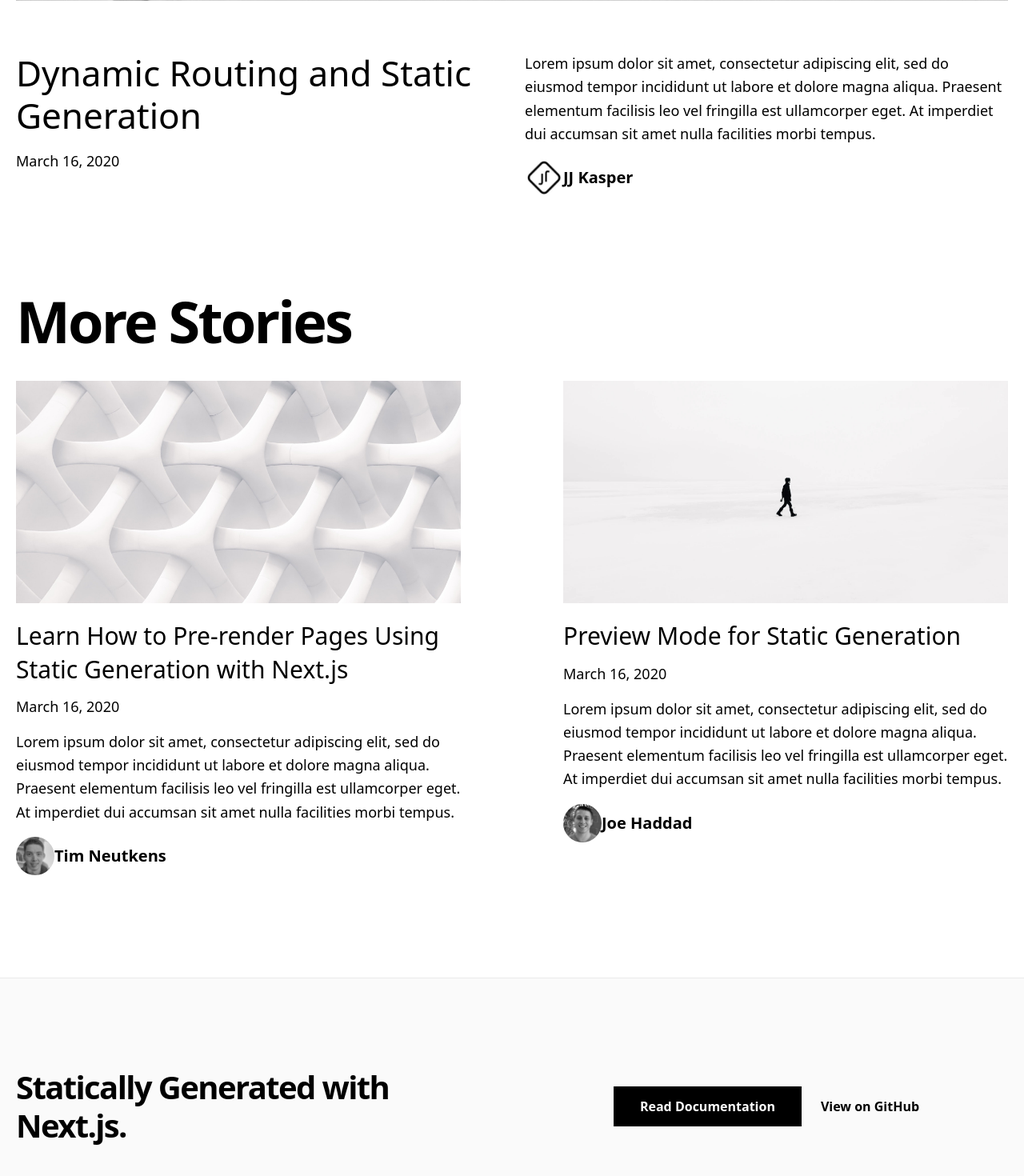
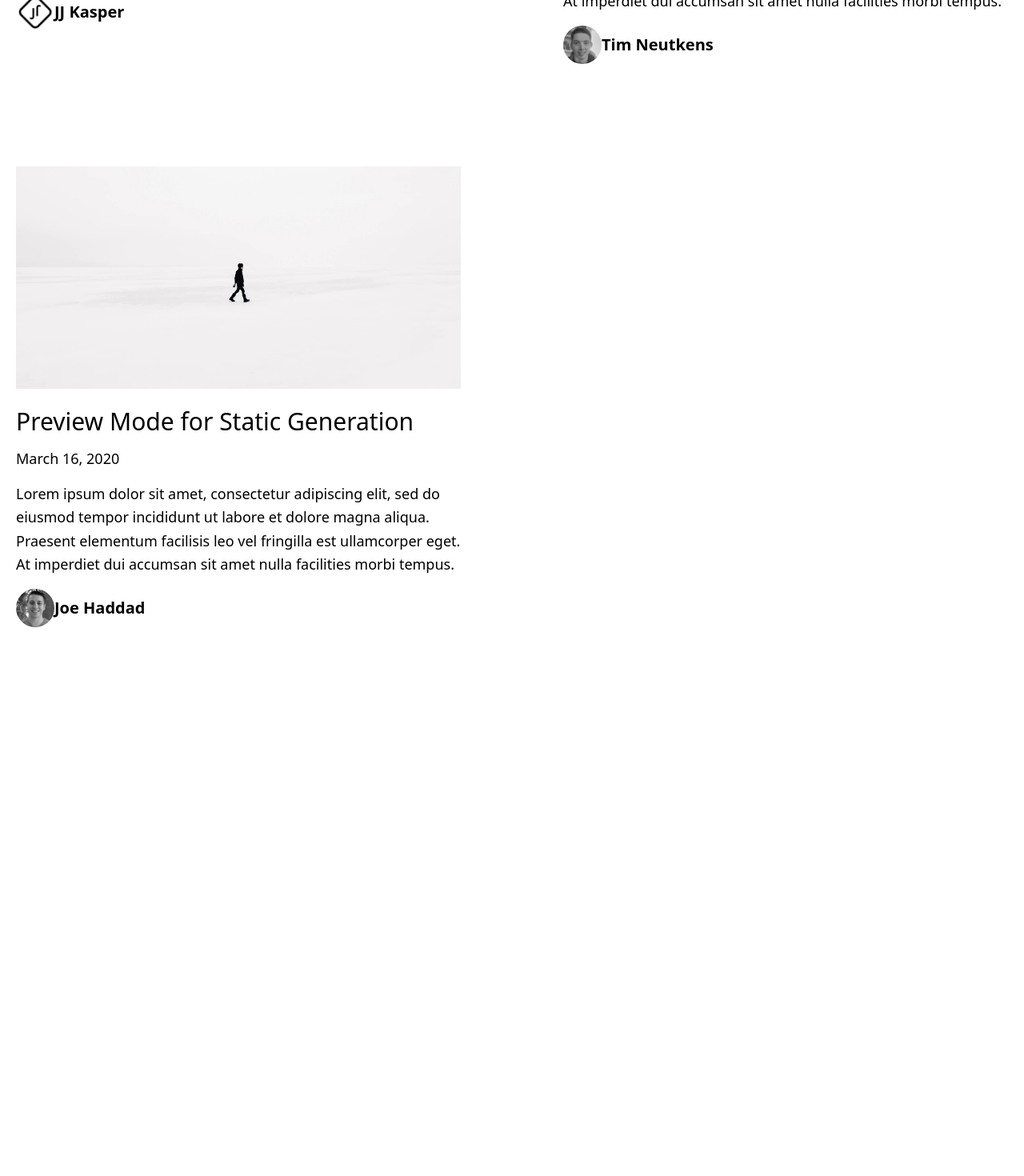
Before and after one commit to cdpadilla42/chrisdpadilla.com, a Next.js app: page / in a window 1280 px wide. Shown: the part 888-2358 px from the top of the page at 80% size. After the commit the page ends 1800 px from the top, so only its background shows below. Built offline with nearby package versions, Linux system fonts and the light colour scheme.

Commit message:
Style landing page

```diff
--- a/components/footer.js
+++ b/components/footer.js
@@ -1,30 +1,10 @@
-import Container from './container'
-import { EXAMPLE_PATH } from '../lib/constants'
+import Container from './container';
+import { EXAMPLE_PATH } from '../lib/constants';
 
 export default function Footer() {
   return (
-    <footer className="bg-accent-1 border-t border-accent-2">
-      <Container>
-        <div className="py-28 flex flex-col lg:flex-row items-center">
-          <h3 className="text-4xl lg:text-5xl font-bold tracking-tighter leading-tight text-center lg:text-left mb-10 lg:mb-0 lg:pr-4 lg:w-1/2">
-            Statically Generated with Next.js.
-          </h3>
-          <div className="flex flex-col lg:flex-row justify-center items-center lg:pl-4 lg:w-1/2">
-            <a
-              href="https://nextjs.org/docs/basic-features/pages"
-              className="mx-3 bg-black hover:bg-white hover:text-black border border-black text-white font-bold py-3 px-12 lg:px-8 duration-200 transition-colors mb-6 lg:mb-0"
-            >
-              Read Documentation
-            </a>
-            <a
-              href={`https://github.com/vercel/next.js/tree/canary/examples/${EXAMPLE_PATH}`}
-              className="mx-3 font-bold hover:underline"
-            >
-              View on GitHub
-            </a>
-          </div>
-        </div>
-      </Container>
+    <footer>
+      <span>Chris Padilla</span>
     </footer>
-  )
+  );
 }
--- a/components/layout.js
+++ b/components/layout.js
@@ -1,16 +1,16 @@
-import Alert from '../components/alert'
-import Footer from '../components/footer'
-import Meta from '../components/meta'
+import Alert from '../components/alert';
+import Footer from '../components/footer';
+import Meta from '../components/meta';
 
 export default function Layout({ preview, children }) {
   return (
     <>
       <Meta />
-      <div className="min-h-screen">
-        <Alert preview={preview} />
+      <div>
+        {/* <Alert preview={preview} /> */}
         <main>{children}</main>
       </div>
-      <Footer />
+      {/* <Footer /> */}
     </>
-  )
+  );
 }
--- a/pages/index.js
+++ b/pages/index.js
@@ -5,11 +5,8 @@ import Intro from '../components/intro';
 import Layout from '../components/layout';
 import { getAllPosts } from '../lib/api';
 import Head from 'next/head';
-import { CMS_NAME } from '../lib/constants';
 
 export default function Index({ allPosts }) {
-  const heroPost = allPosts[0];
-  const morePosts = allPosts.slice(1);
   return (
     <>
       <Layout>
@@ -18,17 +15,7 @@ export default function Index({ allPosts }) {
         </Head>
         <Container>
           <Intro />
-          {heroPost && (
-            <HeroPost
-              title={heroPost.title}
-              coverImage={heroPost.coverImage}
-              date={heroPost.date}
-              author={heroPost.author}
-              slug={heroPost.slug}
-              excerpt={heroPost.excerpt}
-            />
-          )}
-          {morePosts.length > 0 && <MoreStories posts={morePosts} />}
+          {allPosts.length > 0 && <MoreStories posts={allPosts} />}
         </Container>
       </Layout>
     </>
```
